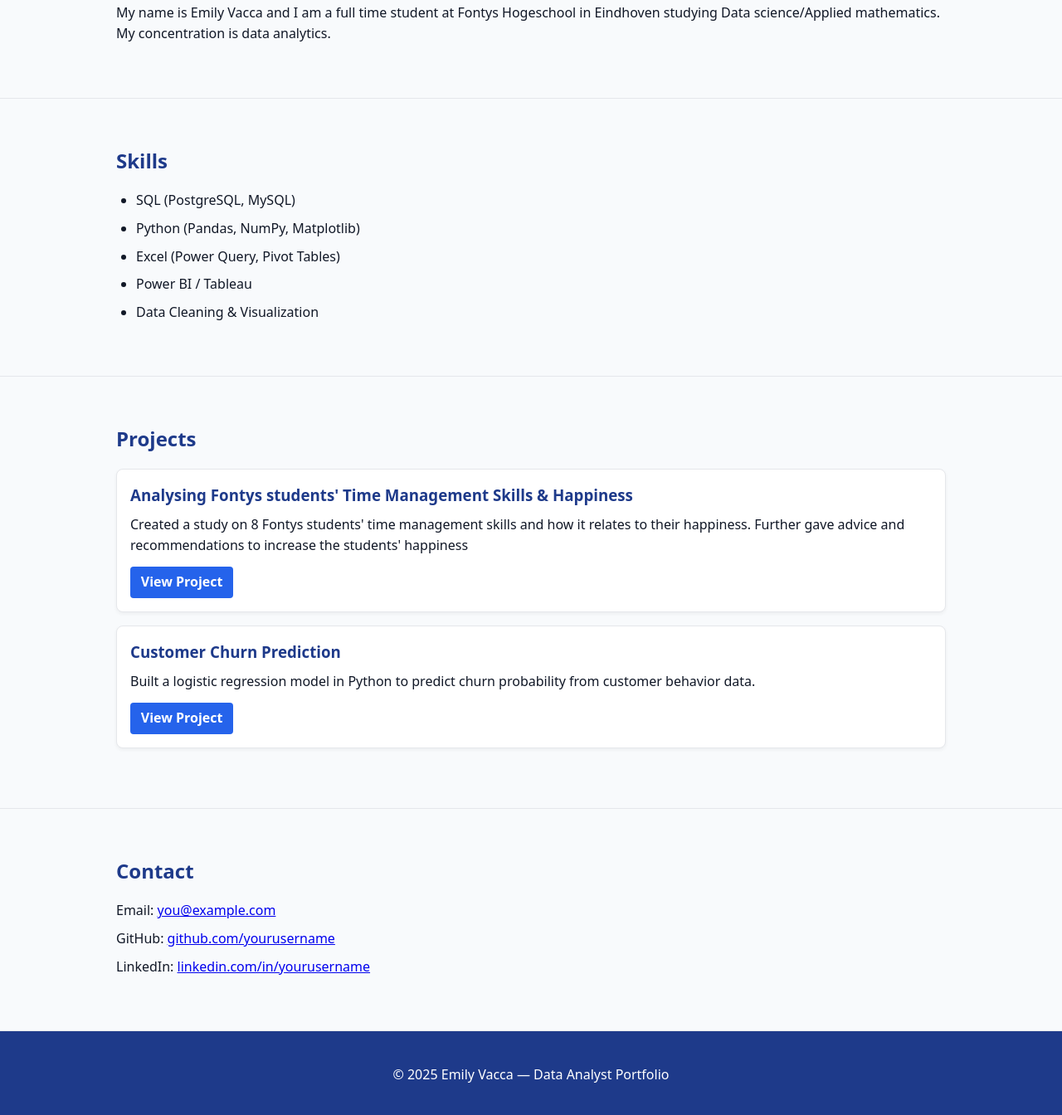
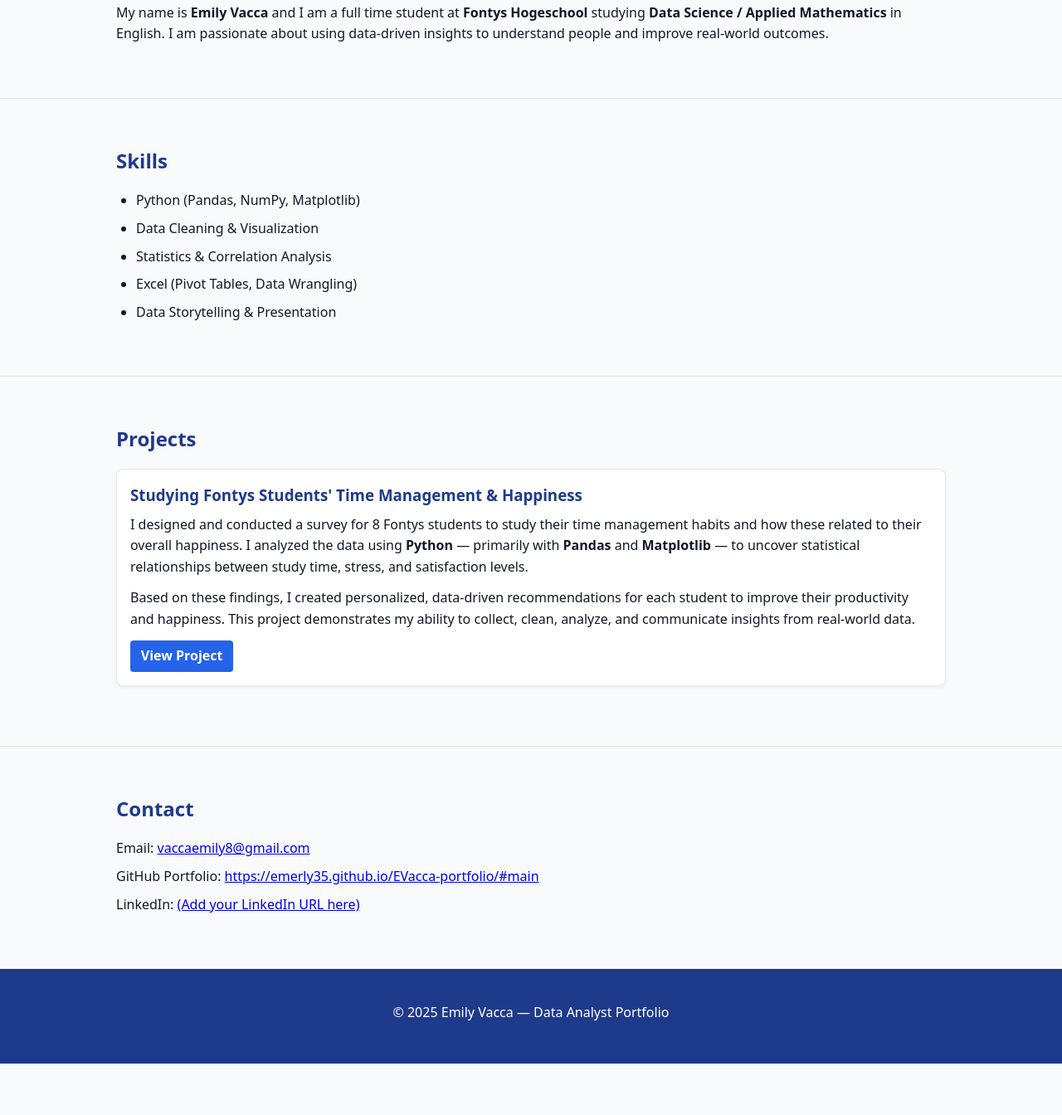
Before and after one commit to emerly35/EVacca-portfolio, a plain HTML site: page index.html in a window 1280 px wide. Shown: the part 306-1650 px from the top of the page at 83% size. After the commit the page ends 1588 px from the top, so only its background shows below. Drawn offline with Linux system fonts and the light colour scheme.

Commit message:
Update index.html

```diff
--- a/index.html
+++ b/index.html
@@ -3,16 +3,16 @@
 <head>
   <meta charset="utf-8" />
   <meta name="viewport" content="width=device-width,initial-scale=1" />
-  <title>Data Analyst Portfolio — Your Name</title>
-  <meta name="description" content="Emily Vacca's Github Portfolio" />
+  <title>Data Analyst Portfolio — Emily Vacca</title>
+  <meta name="description" content="Portfolio of Emily Vacca — Data Analyst and Applied Mathematics student at Fontys University." />
   <link rel="stylesheet" href="style.css" />
 </head>
 
 <body>
   <header class="header">
     <div class="container">
-      <h1>Your Name</h1>
-      <p class="subtitle">Data Analyst · SQL · Python · Excel · Power BI</p>
+      <h1>Emily Vacca</h1>
+      <p class="subtitle">Data Analyst · Python · Pandas · Applied Math Student</p>
       <nav>
         <a href="#projects">Projects</a>
         <a href="#skills">Skills</a>
@@ -26,7 +26,9 @@
       <div class="container">
         <h2>About Me</h2>
         <p>
-          My name is Emily Vacca and I am a full time student at Fontys Hogeschool in Eindhoven studying Data science/Applied mathematics. My concentration is data analytics.
+          My name is <strong>Emily Vacca</strong> and I am a full time student at
+          <strong>Fontys Hogeschool</strong> studying <strong>Data Science / Applied Mathematics</strong> in English.
+          I am passionate about using data-driven insights to understand people and improve real-world outcomes.
         </p>
       </div>
     </section>
@@ -35,11 +37,11 @@
       <div class="container">
         <h2>Skills</h2>
         <ul class="skills-list">
-          <li>SQL (PostgreSQL, MySQL)</li>
           <li>Python (Pandas, NumPy, Matplotlib)</li>
-          <li>Excel (Power Query, Pivot Tables)</li>
-          <li>Power BI / Tableau</li>
           <li>Data Cleaning & Visualization</li>
+          <li>Statistics & Correlation Analysis</li>
+          <li>Excel (Pivot Tables, Data Wrangling)</li>
+          <li>Data Storytelling & Presentation</li>
         </ul>
       </div>
     </section>
@@ -49,15 +51,19 @@
         <h2>Projects</h2>
 
         <div class="project">
-          <h3>Analysing Fontys students' Time Management Skills & Happiness</h3>
-          <p>Created a study on 8 Fontys students' time management skills and how it relates to their happiness. Further gave advice and recommendations to increase the students' happiness</p>
-          <a href="#" class="btn">View Project</a>
-        </div>
-
-        <div class="project">
-          <h3>Customer Churn Prediction</h3>
-          <p>Built a logistic regression model in Python to predict churn probability from customer behavior data.</p>
-          <a href="#" class="btn">View Project</a>
+          <h3>Studying Fontys Students' Time Management & Happiness</h3>
+          <p>
+            I designed and conducted a survey for 8 Fontys students to study their time management habits
+            and how these related to their overall happiness. I analyzed the data using
+            <strong>Python</strong> — primarily with <strong>Pandas</strong> and <strong>Matplotlib</strong> —
+            to uncover statistical relationships between study time, stress, and satisfaction levels.
+          </p>
+          <p>
+            Based on these findings, I created personalized, data-driven recommendations for each student
+            to improve their productivity and happiness. This project demonstrates my ability to collect, clean,
+            analyze, and communicate insights from real-world data.
+          </p>
+          <a href="https://emerly35.github.io/EVacca-portfolio/#main" class="btn">View Project</a>
         </div>
       </div>
     </section>
@@ -65,9 +71,9 @@
     <section id="contact" class="section">
       <div class="container">
         <h2>Contact</h2>
-        <p>Email: <a href="mailto:you@example.com">you@example.com</a></p>
-        <p>GitHub: <a href="https://github.com/yourusername">github.com/yourusername</a></p>
-        <p>LinkedIn: <a href="https://linkedin.com/in/yourusername">linkedin.com/in/yourusername</a></p>
+        <p>Email: <a href="mailto:vaccaemily8@gmail.com">vaccaemily8@gmail.com</a></p>
+        <p>GitHub Portfolio: <a href="https://emerly35.github.io/EVacca-portfolio/#main">https://emerly35.github.io/EVacca-portfolio/#main</a></p>
+        <p>LinkedIn: <a href="#">(Add your LinkedIn URL here)</a></p>
       </div>
     </section>
   </main>
@@ -79,7 +85,6 @@
   </footer>
 
   <script>
-    // Auto-fill current year
     document.getElementById('year').textContent = new Date().getFullYear();
   </script>
 </body>
```
